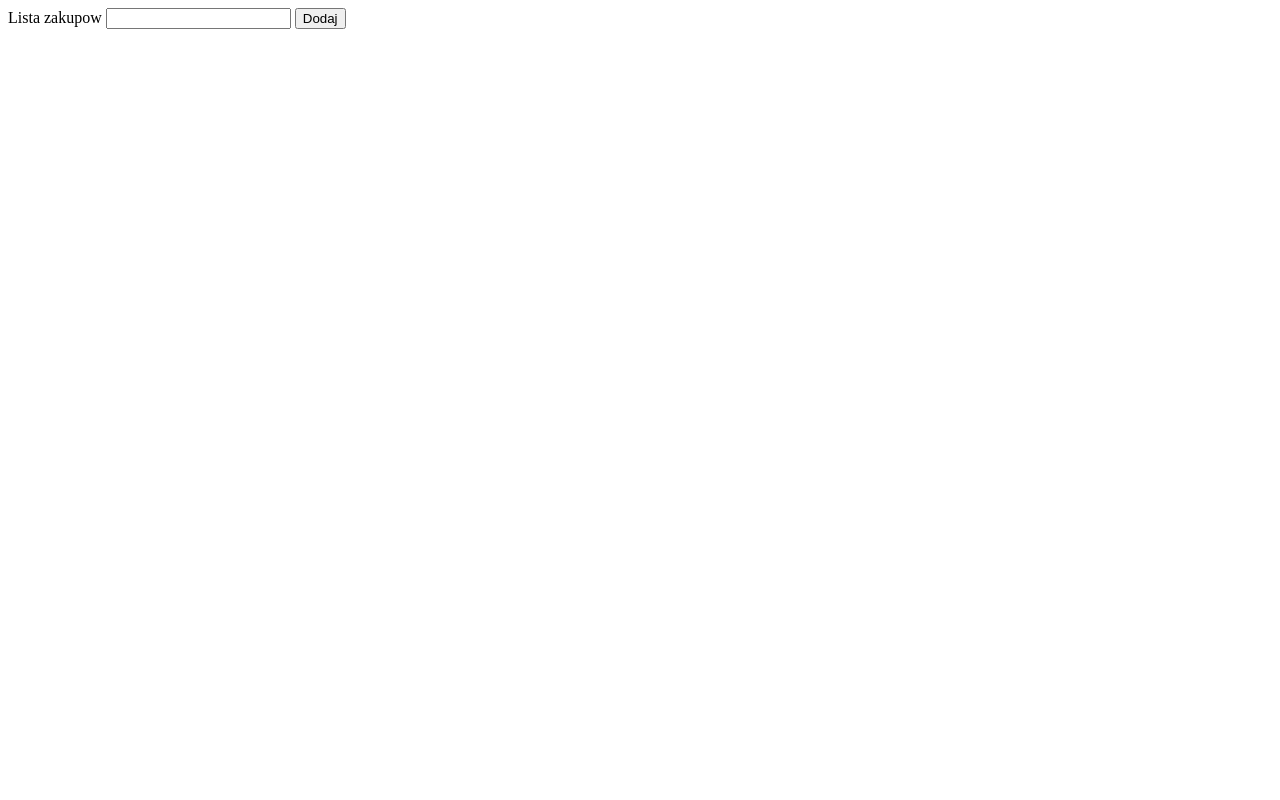
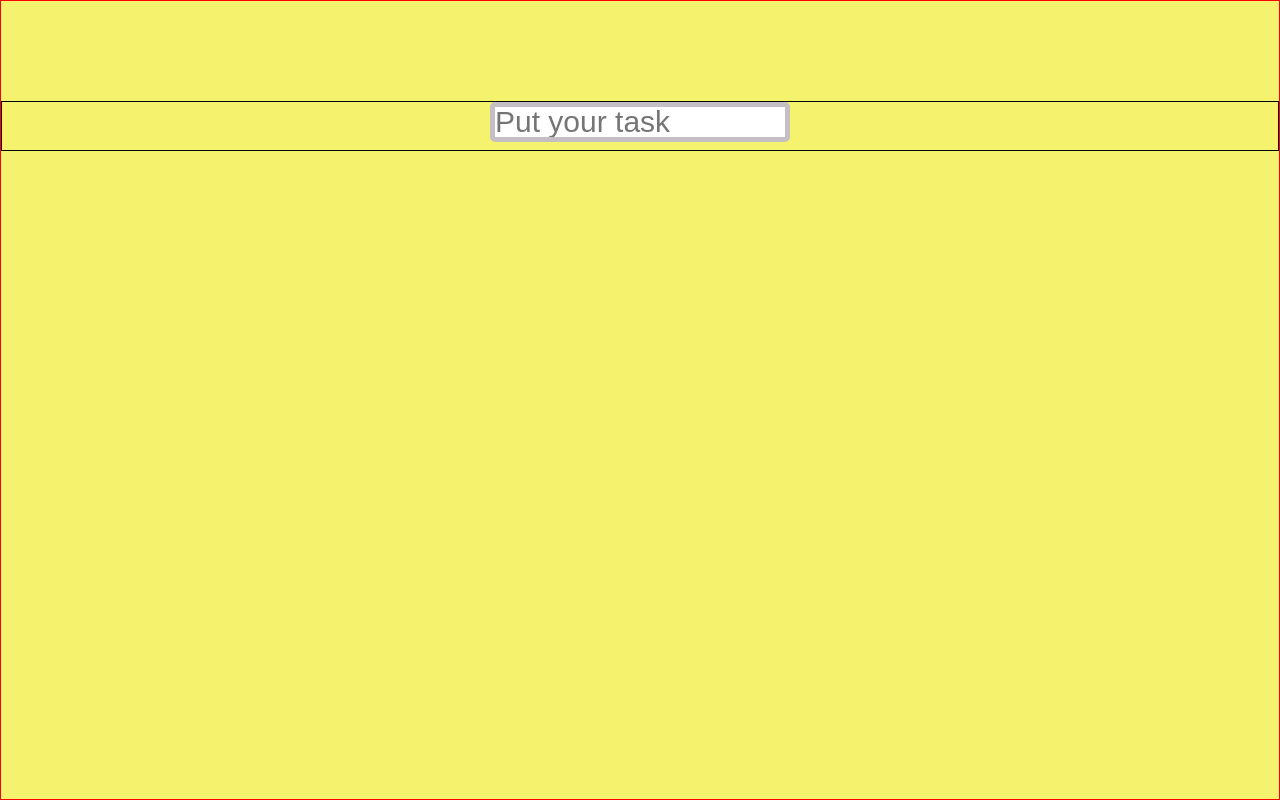
Before and after one commit to kolin4/TaskList, a plain HTML site: page index.html in a window 1280 px wide. Drawn offline with Linux system fonts and the light colour scheme.

Commit message:
added some css, js changed

```diff
--- a/css/main.css
+++ b/css/main.css
@@ -0,0 +1,41 @@
+ *{
+     box-sizing: border-box;
+     margin: 0;
+     padding: 0;
+ }
+
+ .box{
+     display: flex;
+     justify-content: center;
+     width: 100vw;
+     height: 100vh;
+     border: 1px solid red;
+     flex-wrap: wrap;
+     align-content: flex-start;
+     background-color: rgb(245, 243, 110);
+ }
+
+.form{
+    border: 1px solid black;
+    width: 100%;
+    height: 50px;
+    text-align: center;
+    margin-top: 100px;
+
+}
+input[type=text]{
+    width: 300px;
+    height: 40px;
+    border: 5px solid rgb(195, 191, 196);
+    background-color: white;
+    border-radius: 5px;
+    outline: none;
+    font-size: 30px;
+    color: grey;
+}
+.lista {
+    width: 200px;
+    height: 100px;
+    list-style-type: none;
+
+}
--- a/index.html
+++ b/index.html
@@ -4,24 +4,22 @@
     <meta charset="UTF-8">
     <meta name="viewport" content="width=device-width, initial-scale=1.0">
     <meta http-equiv="X-UA-Compatible" content="ie=edge">
-    <title>Document</title>
+    <title>Task List</title>
     <link rel="stylesheet" href="./css/main.css">
 </head>
 <body>
+    <div class="box">
+        <form action="submit" class="form">
+            <label for="add"></label>
+            <input type="text" name="add" placeholder="Put your task">
 
 
-    <div class="box">
-    <form action="submit" class="form">
-<label for="add">Lista zakupow</label>
-<input type="text" name="add">
-<button class="x">Dodaj</button>
-
-</form>
-</div>
-<ul class="lista">
+        </form>
+        <ul class="lista">
+        </ul>
+    </div>
 
 
-</ul>
 </body>
 <script type="text/javascript" src="./js/app.js">
 
```
